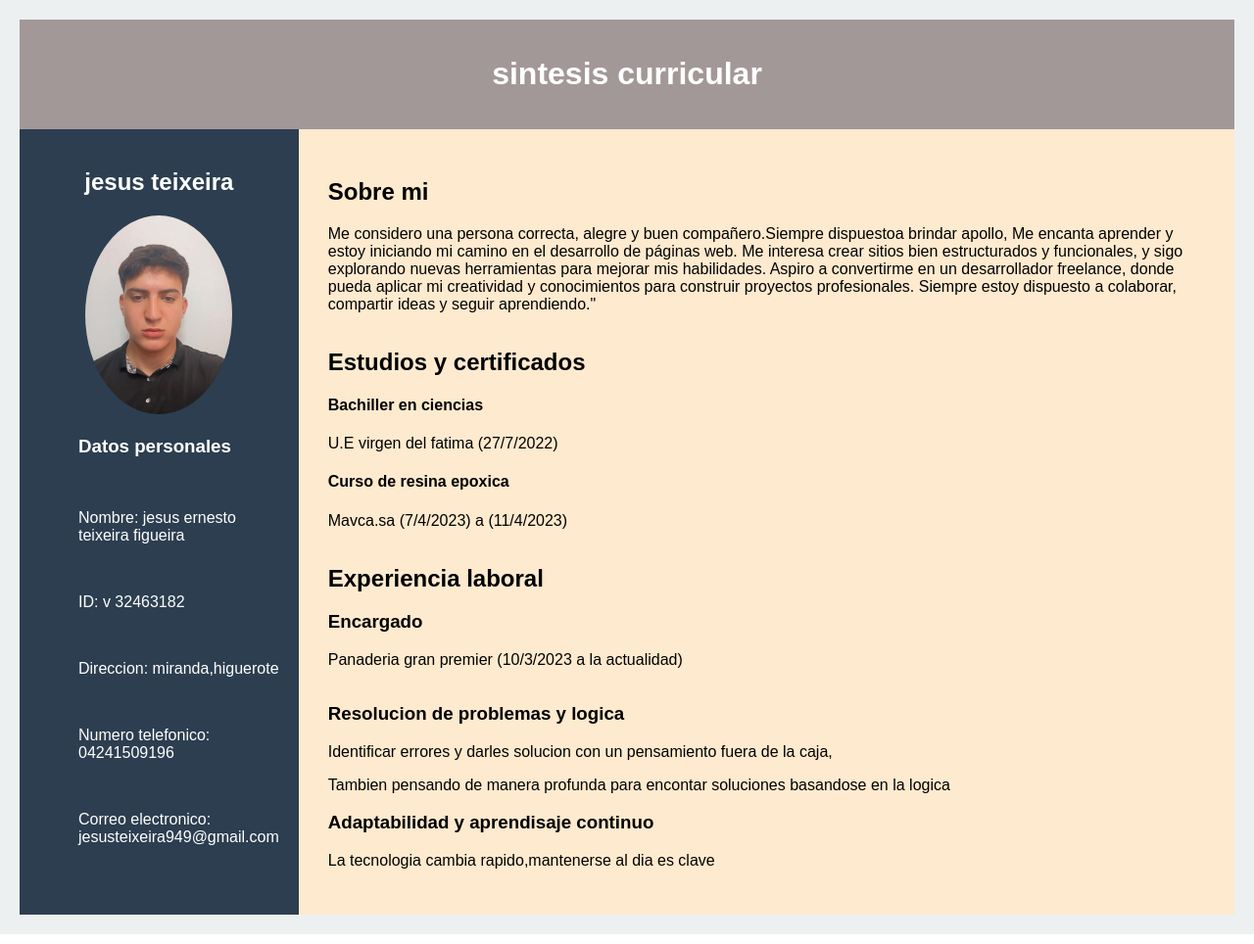
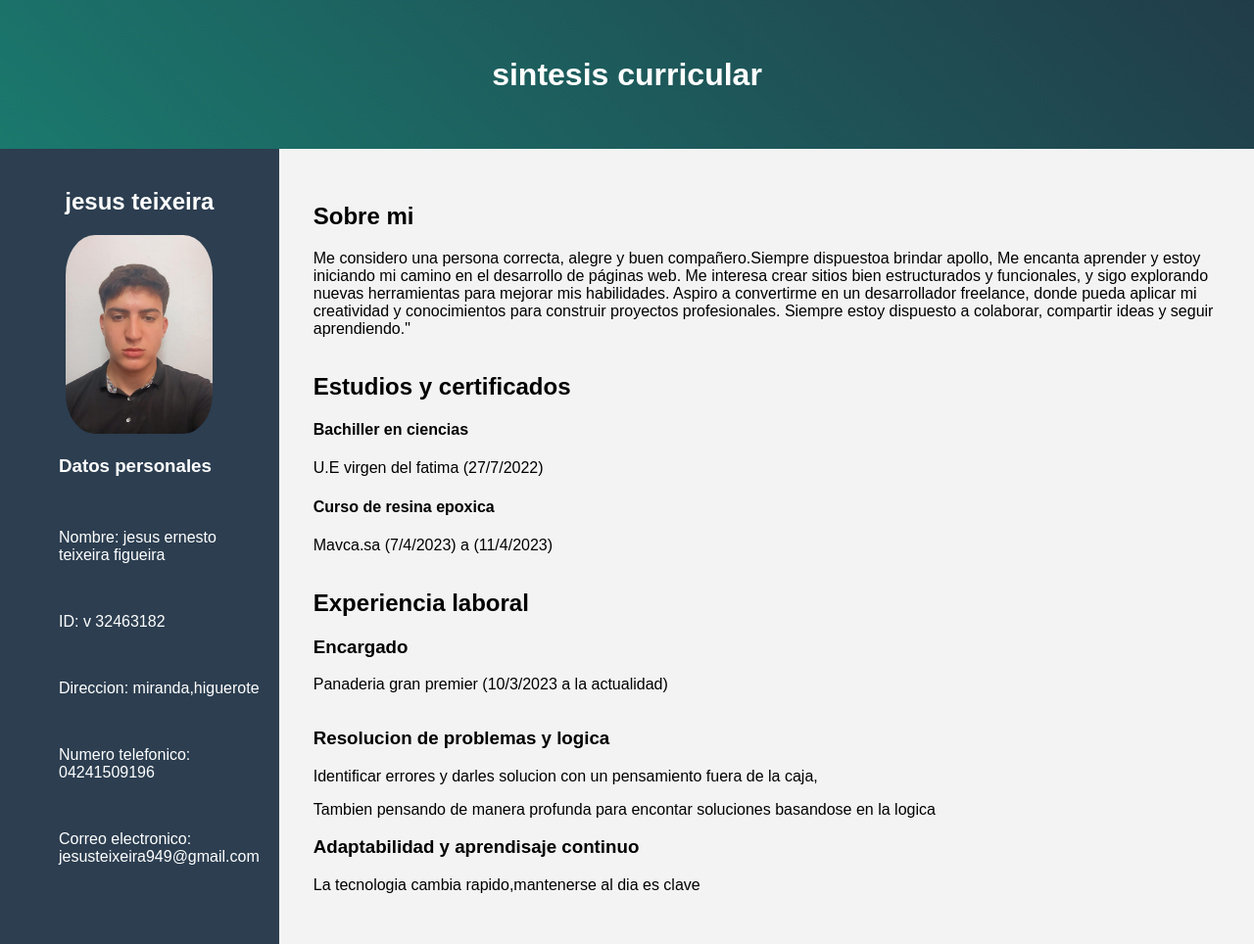
Before and after one commit to jesusteixeiratf/cv-jesus-teixeira, a plain HTML site: page index.html in a window 1280 px wide. Shown: the whole page at 98% size. Drawn offline with Linux system fonts and the light colour scheme.

Commit message:
Update cv.css

```diff
--- a/cv.css
+++ b/cv.css
@@ -3,22 +3,29 @@ body {
 margin: 0;
 padding: 0;
 font-family: Arial;
-height: 100vh;
-min-height: 100vh;
+width: 100%;
+height: 100%;
+min-height: 100%;
+min-width: 100%;
 }
 
-main {
-background: #ecf0f1 ;
-padding: 20px;
-flex: 1;
-}
 
 header {
-background: #a39898;
+height: 120px;
  color: white;
  padding: 1rem;
  display: flex;
 justify-content: center;
+align-items: center;
+background: linear-gradient(45deg,#16a085,#223344);
+background-size: 180% 180%;
+animation: animarDegrade 18s ease infinite;
+}
+
+@keyframes animarDegrade {
+0% { background-position: 0% 50%;}
+50%{background-position: 100% 50% }
+100%{background-position: 0% 50%;}
 }
 
 section{
@@ -31,20 +38,23 @@ aside {
  padding: 20px;
  width: 250px;
  justify-items: center;
- align-: center;
  }
-
 img{
-border-radius: 50%;
+border-radius: 20%
 }
-
  section > div {
  display: flex;
  flex-direction: column;
- padding: 30px ;
- background-color: rgba(255, 235, 205, 0.952);
+ padding: 35px;
+ background:#f3f3f3;
 }
-
-div > ul > p {
-
+.caja{
+  padding: 1.5rem;
+ background: linear-gradient(45deg,#16a085,#223344);
+ background-size: 180% 180%;
+ animation: animarDegrade 18s ease infinite;
+  border-radius: 8px;
+  box-shadow: 0 2px 5px rgba(0,0,0,0.1);
+  border: 1px solid #2c3e50;
+  flex: 1 1 300px;
 }
```
